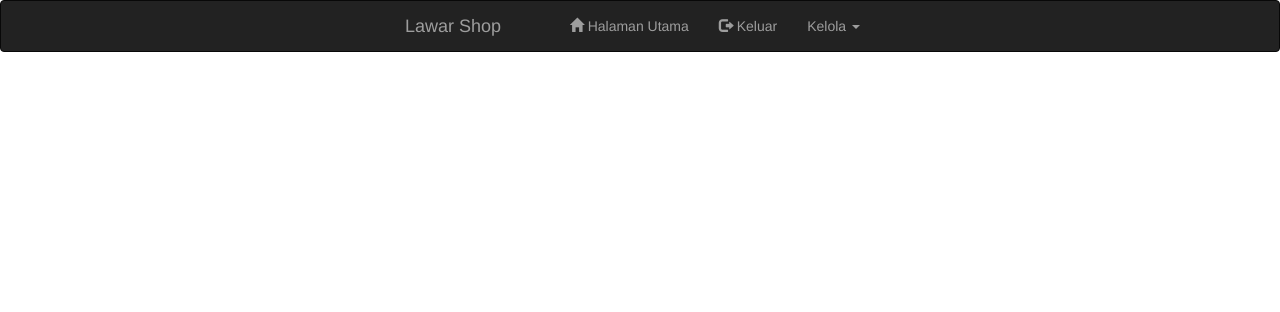
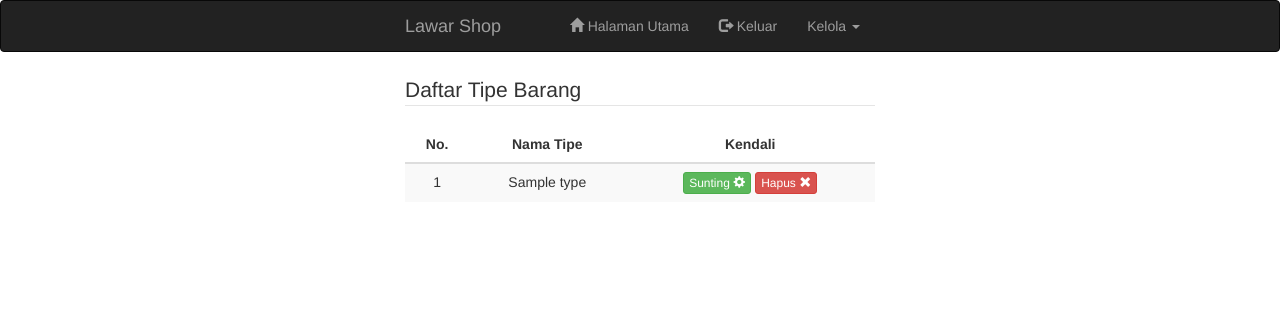
Before and after one commit to atomicbomber-git/lawar, a PHP site: template src/View/inventory/type.twig in a window 1280 px wide. Shown: the top 312 px of the page. Run offline with PHP 8.4, Linux system fonts and the light colour scheme; the template is opened without the code that fills it: most values are stand-ins (such as "Sample title", 1, 10 or a date in 2020); some libraries are stand-ins or nearby versions.

Commit message:
Added a 'Type' model to represent item types; Also added an edit mechanism to allow users to modify a type's name

```diff
--- a/public/css/default.css
+++ b/public/css/default.css
@@ -10,3 +10,7 @@ nav {
 div.spacer {
     height: 70px;
 }
+
+th, td {
+    text-align: center;
+}
--- a/src/App/set_up_routes.php
+++ b/src/App/set_up_routes.php
@@ -24,4 +24,6 @@ $app->group("/inventory", function () {
     $this->get("/item/delete/{item_id}", "InventoryController:deleteItem")->setName("inventory-item-delete");
     $this->post("/item/delete/{item_id}", "InventoryController:processDeleteItem")->setName("inventory-item-process-delete");
     $this->get("/type", "InventoryController:type")->setName("type");
+    $this->get("/type/edit/{type_id}", "InventoryController:editType")->setName("inventory-type-edit");
+    $this->post("/type/edit/{type_id}", "InventoryController:processEditType")->setName("inventory-type-process-edit");
 })->add($auth_middleware);
--- a/src/View/inventory/type.twig
+++ b/src/View/inventory/type.twig
@@ -8,9 +8,38 @@
 
     <div class="container">
 
-        <div style="height: 60px"></div>
+        <div style="height: 60px; margin-bottom: 15px"></div>
 
-
+        <fieldset>
+            <legend> Daftar Tipe Barang </legend>
+            <table class="table table-striped">
+                <thead>
+                    <tr>
+                        <th> No. </th>
+                        <th> Nama Tipe </th>
+                        <th> Kendali </th>
+                    </tr>
+                </thead>
+                <tbody>
+                    {% for type in types %}
+                        <tr>
+                            <td> {{ loop.index }} </td>
+                            <td> {{ type.name }} </td>
+                            <td>
+                                <a href="{{ path_for('inventory-type-edit', {'type_id':  type.id}) }}" class="btn btn-success btn-xs">
+                                    Sunting
+                                    <span class="glyphicon glyphicon-cog"> </span>
+                                </a>
+                                <a href="#" class="btn btn-danger btn-xs">
+                                    Hapus
+                                    <span class="glyphicon glyphicon-remove"> </span>
+                                </a>
+                            </td>
+                        </tr>
+                    {% endfor %}
+                </tbody>
+            </table>
+        </fieldset>
 
     </div>
 
```
Also changed, not shown: src/App/Controller/InventoryController.php (+20 -1 lines), src/App/Model/Type.php (added, +9 -0 lines), src/View/inventory/type_edit.twig (added, +24 -0 lines).
